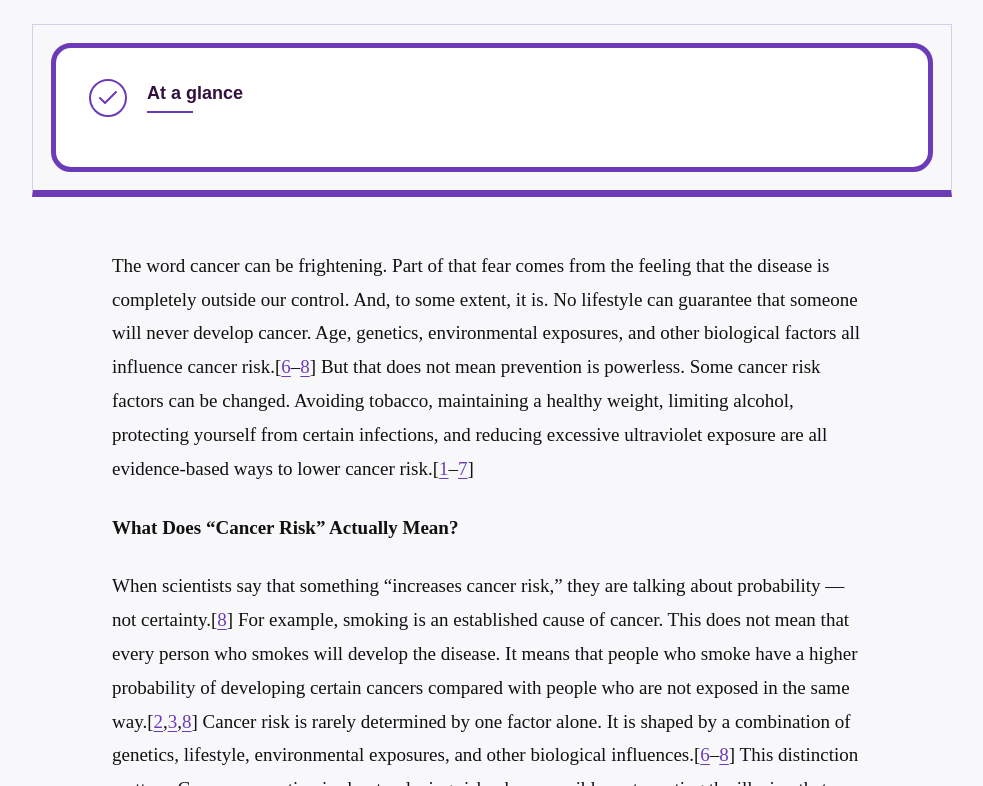
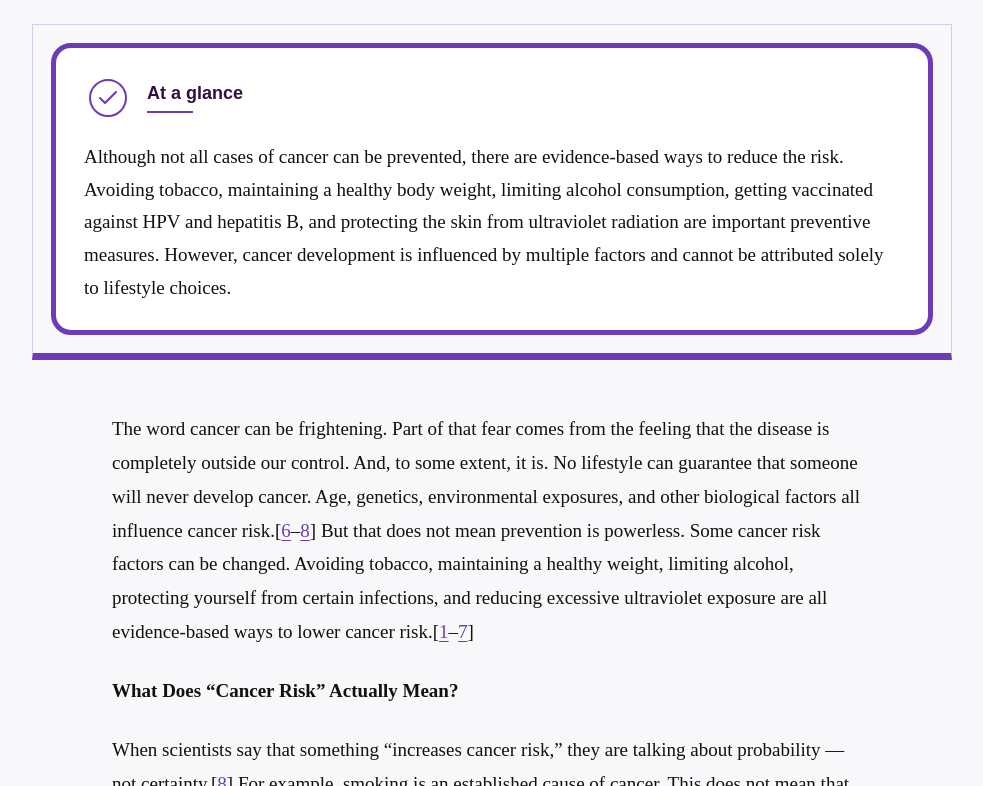
Before and after one commit to BiomedFacts/BiomedFacts, a Jekyll site: the page built from en/_posts/2026-09-12-how-to-reduce-your-cancer-risk-5-practical-science-based-steps.md, in a window 1280 px wide and 900 px high, scrolled down 1051 px, cut to the strip 114-900 px from the top of the window. Shown: the whole strip, without its empty margins (148-1131 px from the left). Built offline with Jekyll 4.4.1, drawn with Linux system fonts in a browser that asks for light colours.

Commit message:
Update en/_posts/2026-09-12-how-to-reduce-your-cancer-risk-5-practical-science-based-steps.md (via Pages CMS)

```diff
--- a/en/_posts/2026-09-12-how-to-reduce-your-cancer-risk-5-practical-science-based-steps.md
+++ b/en/_posts/2026-09-12-how-to-reduce-your-cancer-risk-5-practical-science-based-steps.md
@@ -12,6 +12,12 @@ seo_title: "How to Reduce Cancer Risk: 5 Evidence-Based Steps"
 seo_description: Discover 5 evidence-based ways to reduce cancer risk, including
   avoiding tobacco, limiting alcohol, staying active, preventing infections, and
   reducing UV exposure.
+overview: Although not all cases of cancer can be prevented, there are
+  evidence-based ways to reduce the risk. Avoiding tobacco, maintaining a
+  healthy body weight, limiting alcohol consumption, getting vaccinated against
+  HPV and hepatitis B, and protecting the skin from ultraviolet radiation are
+  important preventive measures. However, cancer development is influenced by
+  multiple factors and cannot be attributed solely to lifestyle choices.
 ---
 The word cancer can be frightening. Part of that fear comes from the feeling that the disease is completely outside our control. And, to some extent, it is. No lifestyle can guarantee that someone will never develop cancer. Age, genetics, environmental exposures, and other biological factors all influence cancer risk.[[6](https://www.cancer.gov/about-cancer/causes-prevention/patient-prevention-overview-pdq)–[8](https://www.mayoclinic.org/diseases-conditions/cancer/in-depth/cancer/art-20044092)] But that does not mean prevention is powerless. Some cancer risk factors can be changed. Avoiding tobacco, maintaining a healthy weight, limiting alcohol, protecting yourself from certain infections, and reducing excessive ultraviolet exposure are all evidence-based ways to lower cancer risk.[[1](https://pubmed.ncbi.nlm.nih.gov/22367724/)–[7](https://www.who.int/news-room/fact-sheets/detail/cancer)]
 
```
